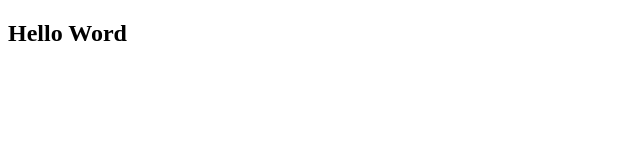
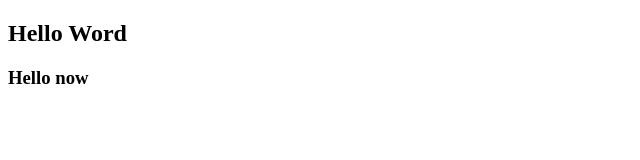
Before and after one commit to ALMikryukov/test_project_2, a plain HTML site: page index.html in a window 1280 px wide. Shown: the full height of the page, 0-640 px from the left. Drawn offline with Linux system fonts and the light colour scheme.

Commit message:
second commit

```diff
--- a/index.html
+++ b/index.html
@@ -9,6 +9,6 @@
 </head>
 <body>
     <h2>Hello Word </h2>
-
+    <h3>Hello now</h3>
 </body>
 </html>
```
